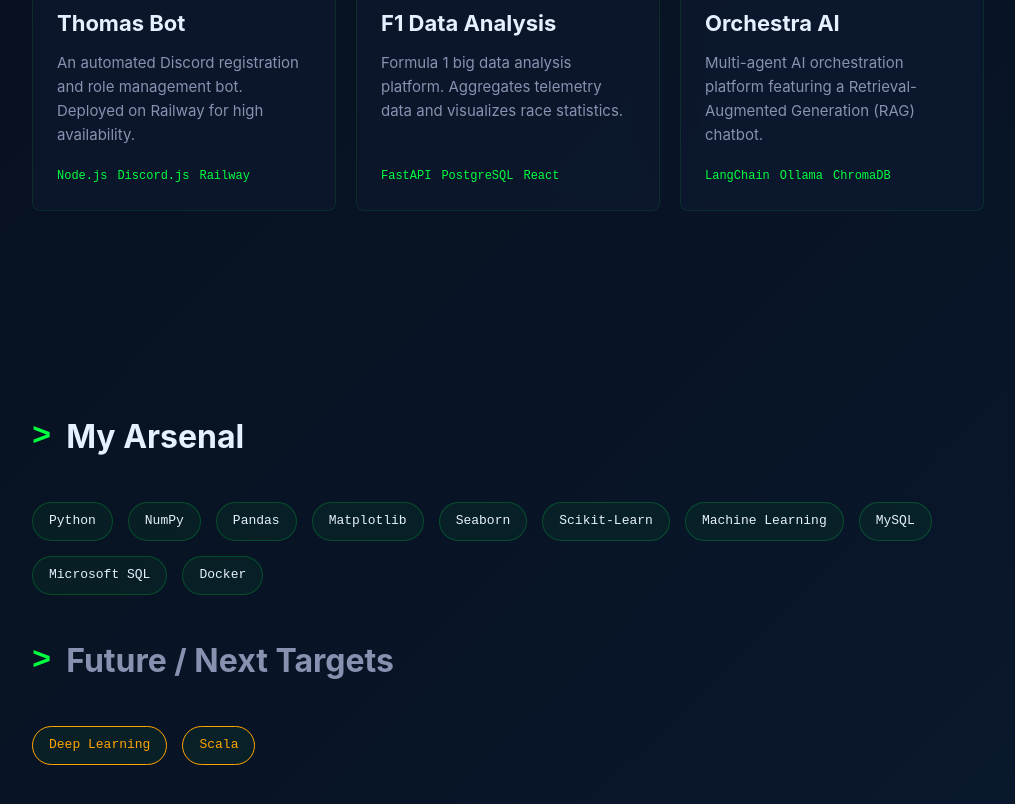
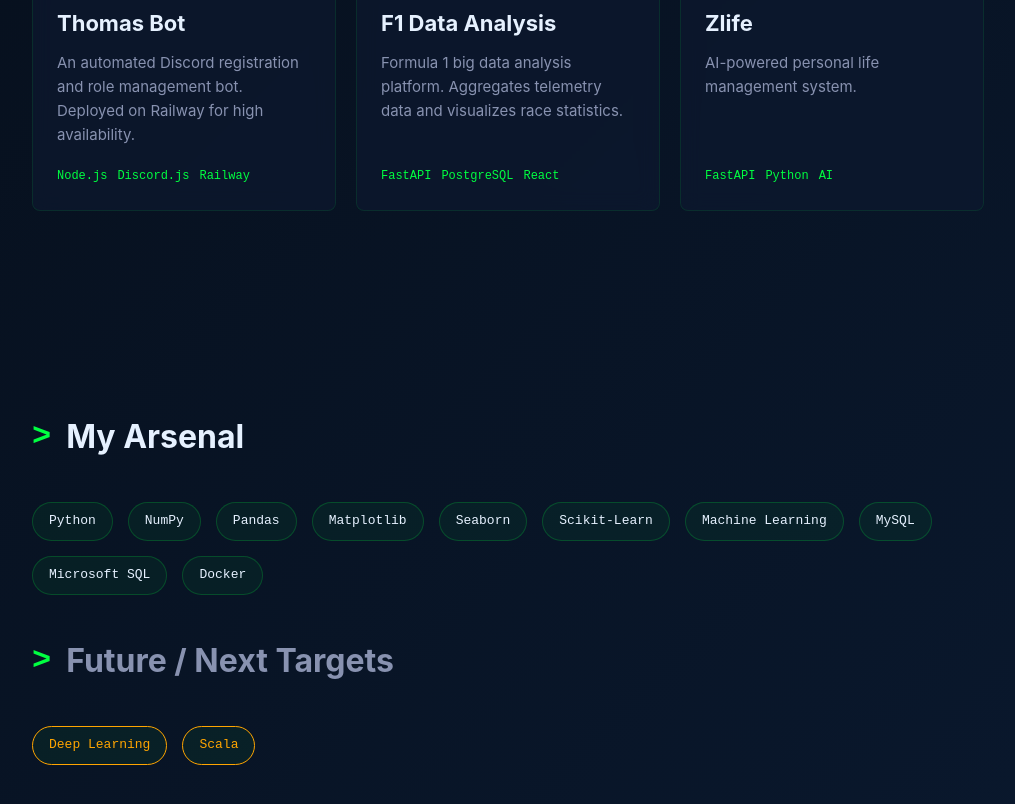
Before and after one commit to Kayra-ML/Kayra-ML.github.io, a website built with Vite: page index.html in a window 1280 px wide. Shown: the part 1325-2129 px from the top of the page, without its empty margins (132-1147 px from the left). Built offline with nearby package versions, Linux system fonts and the light colour scheme.

Commit message:
Replace Orchestra AI with Zlife

```diff
--- a/index.html
+++ b/index.html
@@ -113,20 +113,20 @@
             </div>
           </div>
 
-          <!-- QuantumAi -->
+          <!-- Zlife -->
           <div class="project-card">
             <div class="project-top">
               <i class="ph ph-folder project-icon"></i>
               <div class="project-links">
-                <a href="https://github.com/Kayra-ML/QuantumAi" target="_blank"><i class="ph ph-github-logo"></i></a>
+                <a href="https://github.com/Kayra-ML/Zlife" target="_blank"><i class="ph ph-github-logo"></i></a>
               </div>
             </div>
-            <a href="https://github.com/Kayra-ML/QuantumAi" target="_blank"><h3 class="project-title">Orchestra AI</h3></a>
-            <p class="project-description">Multi-agent AI orchestration platform featuring a Retrieval-Augmented Generation (RAG) chatbot.</p>
+            <a href="https://github.com/Kayra-ML/Zlife" target="_blank"><h3 class="project-title">Zlife</h3></a>
+            <p class="project-description">AI-powered personal life management system.</p>
             <div class="project-tech">
-              <span>LangChain</span>
-              <span>Ollama</span>
-              <span>ChromaDB</span>
+              <span>FastAPI</span>
+              <span>Python</span>
+              <span>AI</span>
             </div>
           </div>
 
```
